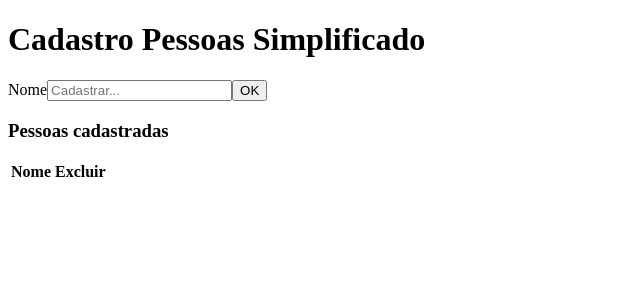
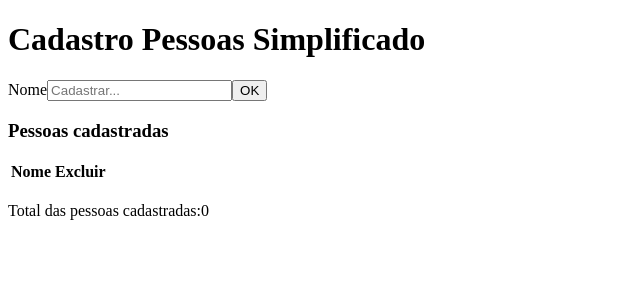
Before and after one commit to jonhtan/LPWEB---Cadastro-de-Pessoas, an Angular app: page / in a window 1280 px wide. Shown: the top 300 px of the page, without its empty margins (0-640 px from the left). Built offline with nearby package versions, Linux system fonts and the light colour scheme.

Commit message:
feat: adicionado totalizador

```diff
--- a/src/app/app.component.html
+++ b/src/app/app.component.html
@@ -16,3 +16,5 @@
     <td><button type="button" name="pessoa" (click)="delete(pessoa)">X</button></td>
   </tr>
 </table>
+<br>
+<span>Total das pessoas cadastradas:{{people.length}}</span>
```
